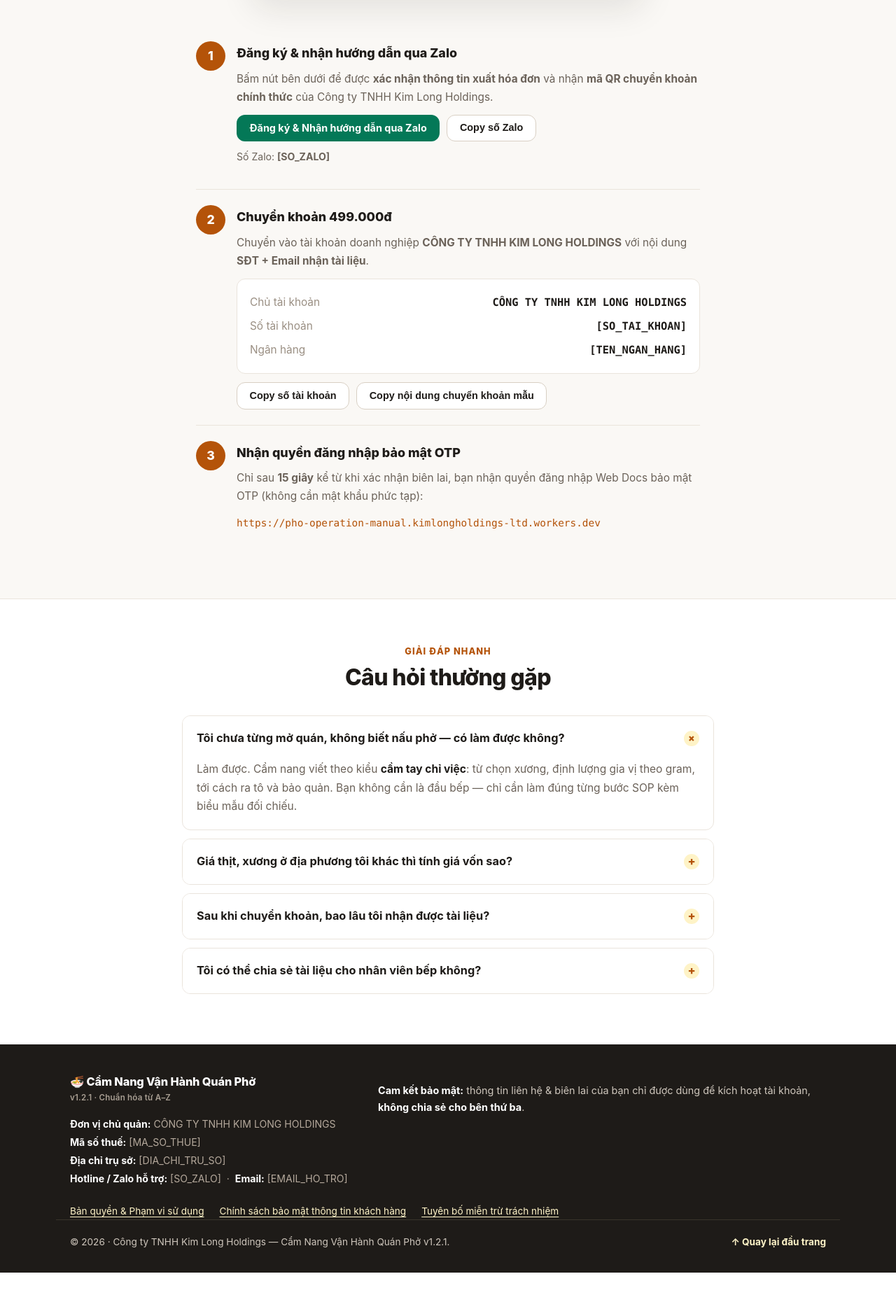
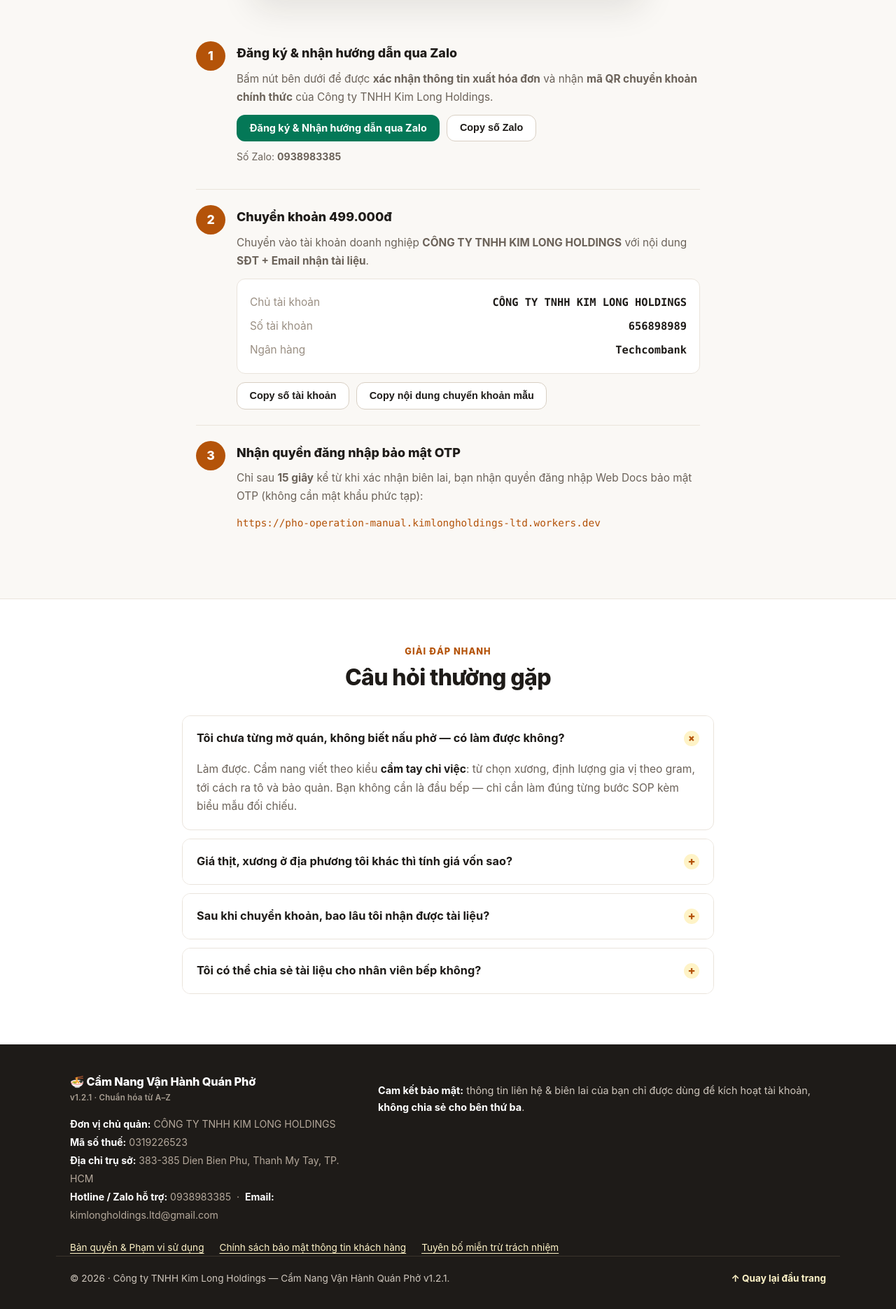
Before and after one commit to kimlongholdingsltd/pho-operation-manual, a website: page landing-page/index.html in a window 1280 px wide. Shown: the part 3132-5002 px from the top of the page at 70% size. Before the commit the page ends 4950 px from the top, so only its background shows below. Drawn offline with Linux system fonts and the light colour scheme.

Commit message:
chore(landing-page): dien thong tin phap nhan va tai khoan Kim Long Holdings
Co-Authored-By: Claude Code <noreply@anthropic.com>

```diff
--- a/landing-page/index.html
+++ b/landing-page/index.html
@@ -531,10 +531,10 @@
               <h3>Đăng ký &amp; nhận hướng dẫn qua Zalo</h3>
               <p>Bấm nút bên dưới để được <strong>xác nhận thông tin xuất hóa đơn</strong> và nhận <strong>mã QR chuyển khoản chính thức</strong> của Công ty TNHH Kim Long Holdings.</p>
               <div class="step-actions">
-                <a class="btn btn-emerald btn-lg" href="https://zalo.me/[SO_ZALO]" target="_blank" rel="noopener">Đăng ký &amp; Nhận hướng dẫn qua Zalo</a>
+                <a class="btn btn-emerald btn-lg" href="https://zalo.me/0938983385" target="_blank" rel="noopener">Đăng ký &amp; Nhận hướng dẫn qua Zalo</a>
                 <button class="btn btn-ghost" type="button" data-copy-target="#so-zalo">Copy số Zalo</button>
               </div>
-              <p style="margin-top:10px; font-size:0.88rem;">Số Zalo: <strong id="so-zalo">[SO_ZALO]</strong></p>
+              <p style="margin-top:10px; font-size:0.88rem;">Số Zalo: <strong id="so-zalo">0938983385</strong></p>
             </div>
           </div>
 
@@ -546,8 +546,8 @@
               <p>Chuyển vào tài khoản doanh nghiệp <strong>CÔNG TY TNHH KIM LONG HOLDINGS</strong> với nội dung <strong>SĐT + Email nhận tài liệu</strong>.</p>
               <div class="bank-info">
                 <div class="row"><span class="lbl">Chủ tài khoản</span><span class="val">CÔNG TY TNHH KIM LONG HOLDINGS</span></div>
-                <div class="row"><span class="lbl">Số tài khoản</span><span class="val" id="so-tai-khoan">[SO_TAI_KHOAN]</span></div>
-                <div class="row"><span class="lbl">Ngân hàng</span><span class="val" id="ten-ngan-hang">[TEN_NGAN_HANG]</span></div>
+                <div class="row"><span class="lbl">Số tài khoản</span><span class="val" id="so-tai-khoan">656898989</span></div>
+                <div class="row"><span class="lbl">Ngân hàng</span><span class="val" id="ten-ngan-hang">Techcombank</span></div>
               </div>
               <div class="step-actions">
                 <button class="btn btn-ghost" type="button" data-copy-target="#so-tai-khoan">Copy số tài khoản</button>
@@ -629,9 +629,9 @@
         <div class="brand">🍜 Cẩm Nang Vận Hành Quán Phở <small>v1.2.1 · Chuẩn hóa từ A–Z</small></div>
         <p class="company-info">
           <strong>Đơn vị chủ quản:</strong> CÔNG TY TNHH KIM LONG HOLDINGS<br />
-          <strong>Mã số thuế:</strong> [MA_SO_THUE]<br />
-          <strong>Địa chỉ trụ sở:</strong> [DIA_CHI_TRU_SO]<br />
-          <strong>Hotline / Zalo hỗ trợ:</strong> [SO_ZALO] &nbsp;·&nbsp; <strong>Email:</strong> [EMAIL_HO_TRO]
+          <strong>Mã số thuế:</strong> 0319226523<br />
+          <strong>Địa chỉ trụ sở:</strong> 383-385 Dien Bien Phu, Thanh My Tay, TP. HCM<br />
+          <strong>Hotline / Zalo hỗ trợ:</strong> 0938983385 &nbsp;·&nbsp; <strong>Email:</strong> kimlongholdings.ltd@gmail.com
         </p>
       </div>
       <div class="footer-note">
```
